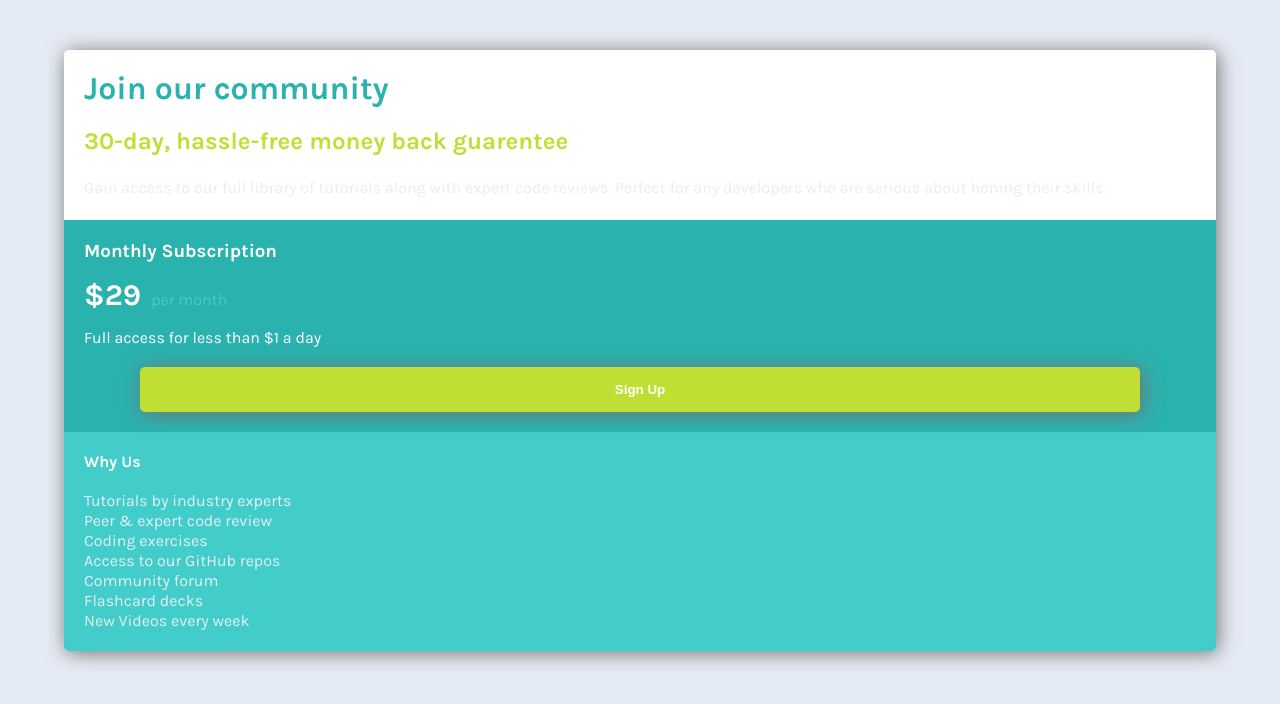
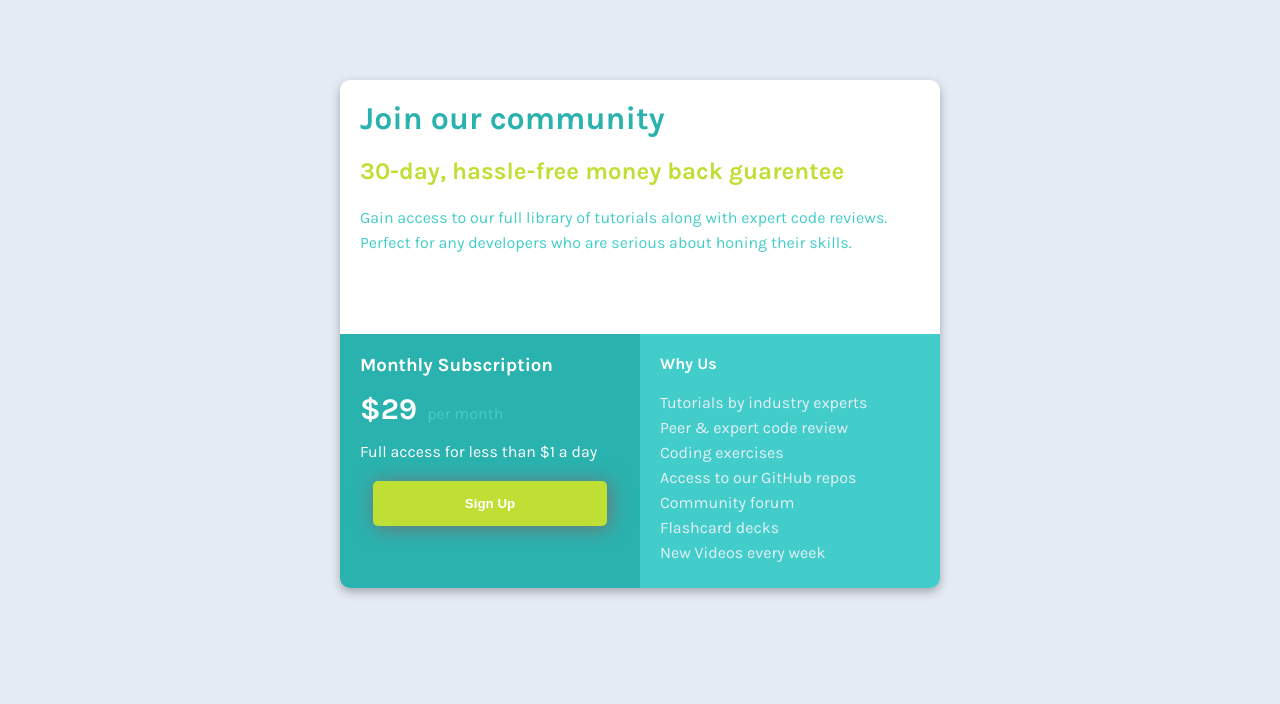
Before and after one commit to ericswkshp/FEmentor_single-price, a plain HTML site: page index.html in a window 1280 px wide. Drawn offline with Linux system fonts and the light colour scheme.

Commit message:
finished product

```diff
--- a/css/style.css
+++ b/css/style.css
@@ -8,20 +8,22 @@ html {
   font-family: "Karla", sans-serif;
   background-color: hsl(218, 43%, 93%);
 }
+.grid-container {
+  margin: 10vh auto;
+  width: 80%;
+  max-width: 600px;
+  border-radius: 10px;
+  overflow: hidden;
+  box-shadow: 0 4px 10px rgba(97, 97, 98, 0.486);
 
-.container {
-  margin: 50px auto;
-  width: 90%;
-  border-radius: 5px;
-  overflow: hidden;
-  box-shadow: 2px 2px 20px rgb(114, 114, 114);
 }
 
-/* SECTION 1 */
-.section-1 {
+.box1 {
+  grid-area: box1;
+  background-color: #fff;
   padding: 20px;
-  background-color: white;
 }
+
 h1 {
   color: hsl(179, 62%, 43%);
   margin-bottom: 20px;
@@ -33,16 +35,16 @@ h2 {
   }
 
   .paragraph-1 {
-  color: hsl(204, 43%, 93%);
+    color: hsl(179, 58%, 53%);
     line-height: 25px;
   }
 
-/* SECTION 2 */
-
-.section-2 {
+.box2 {
+  grid-area: box2;
   background-color: hsl(179, 62%, 43%);
   padding: 20px;
 }
+
   .section-2-block {
   margin-bottom: 15px;
 }
@@ -68,6 +70,7 @@ h3 {
   padding-bottom: 20px;
 }
 
+
 .button-box {
   text-align: center;
 }
@@ -80,11 +83,18 @@ h3 {
   color: white;
   font-weight: 700;
   width: 90%;
+  max-width: 300px;
   box-shadow: 2px 2px 20px rgb(114, 114, 114);
+  transition: all .2s ease-in;
 }
-/* SECTION 3 */
 
-.section-3 {
+.btn:hover {
+  background-color: hsl(71, 63%, 64%);
+  cursor: pointer;
+}
+
+.box3 {
+  grid-area: box3;
   background-color: hsl(179, 58%, 53%);
   padding: 20px;
 }
@@ -99,4 +109,30 @@ ul li {
   text-decoration: none;
   list-style: none;
   line-height: 20px;
+  margin-bottom: 5px;
 }
+
+@media (min-width: 700px) {
+.grid-container {
+  display: grid;
+  grid-template-columns: 1fr 1fr;
+  grid-template-rows: 1fr 1fr;
+  gap: 0px 0px;
+  grid-template-areas:
+    "box1 box1 . ."
+    "box2 box3 . .";
+}
+/*
+.box1 {
+  grid-area: box1;
+
+}
+
+.box2 {
+  grid-area: box2;
+}
+
+.box3 {
+  grid-area: box3;
+}
+   */
--- a/index.html
+++ b/index.html
@@ -13,8 +13,8 @@
     <link rel="stylesheet" href="css/style.css" />
   </head>
   <body>
-    <div class="container">
-      <div class="section-1">
+    <div class="grid-container">
+      <div class="box1">
         <h1>Join our community</h1>
         <h2>30-day, hassle-free money back guarentee</h2>
         <p class="paragraph-1">
@@ -23,8 +23,7 @@
           skills.
         </p>
       </div>
-
-      <div class="section-2">
+      <div class="box2">
         <h3>Monthly Subscription</h3>
         <p class="section-2-block">
           <span class="twenty-nine">$29</span
@@ -33,7 +32,7 @@
         <p class="full-access">Full access for less than $1 a day</p>
         <div class="button-box"><button class="btn">Sign Up</button></div>
       </div>
-      <div class="section-3">
+      <div class="box3">
         <h4>Why Us</h4>
         <ul>
           <li>Tutorials by industry experts</li>
```
Also changed, not shown: images/favicon-32x32.png (added). Lines whose indentation alone changed are shown as unchanged.
